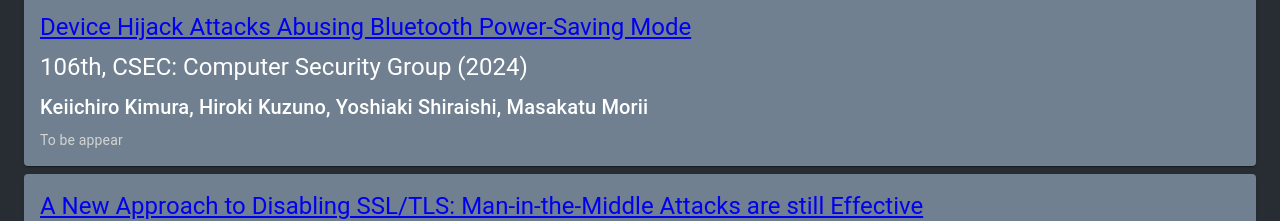
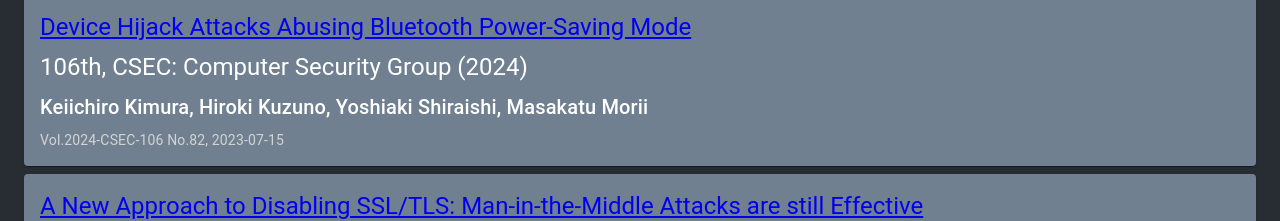
Before and after one commit to trapedev/trapedev.github.io, a React (Create React App) app in the folder app/: page / in a window 1280 px wide. Shown: the part 4021-4242 px from the top of the page. Built offline with nearby package versions, Linux system fonts and the light colour scheme.

Commit message:
commit all changes

```diff
--- a/app/src/pages/academicPaper.tsx
+++ b/app/src/pages/academicPaper.tsx
@@ -117,7 +117,7 @@
           "Keiichiro Kimura, Hiroki Kuzuno, Yoshiaki Shiraishi, Masakatu Morii"
         }
       />
-      <SecondaryText text="To be appear" />
+      <SecondaryText text="Vol.2024-CSEC-106 No.82, 2023-07-15" />
     </SingleCardItem>
   );
 };
```
Also changed, not shown: 7 other files (tests, documents, lock files or other folders).
